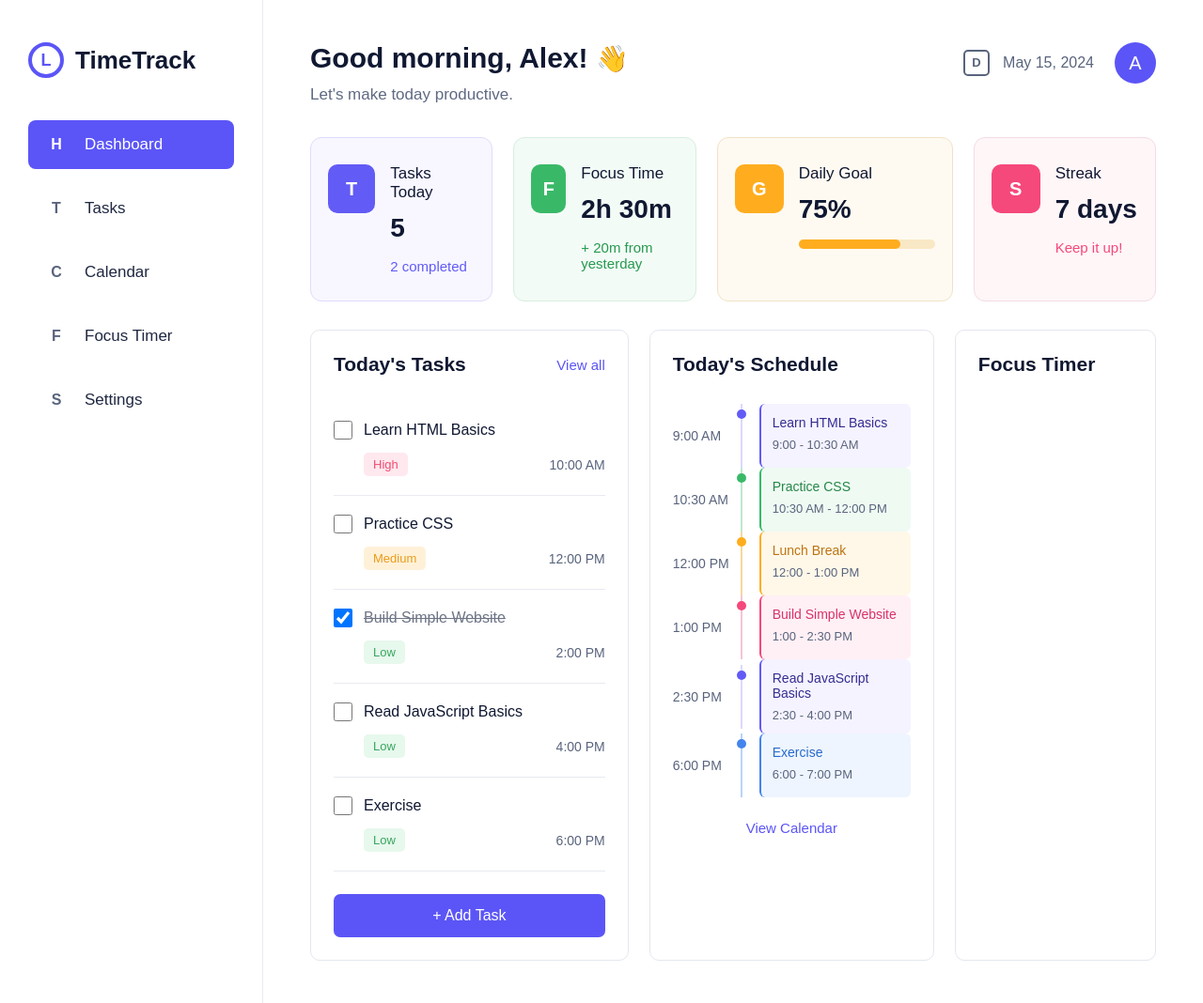
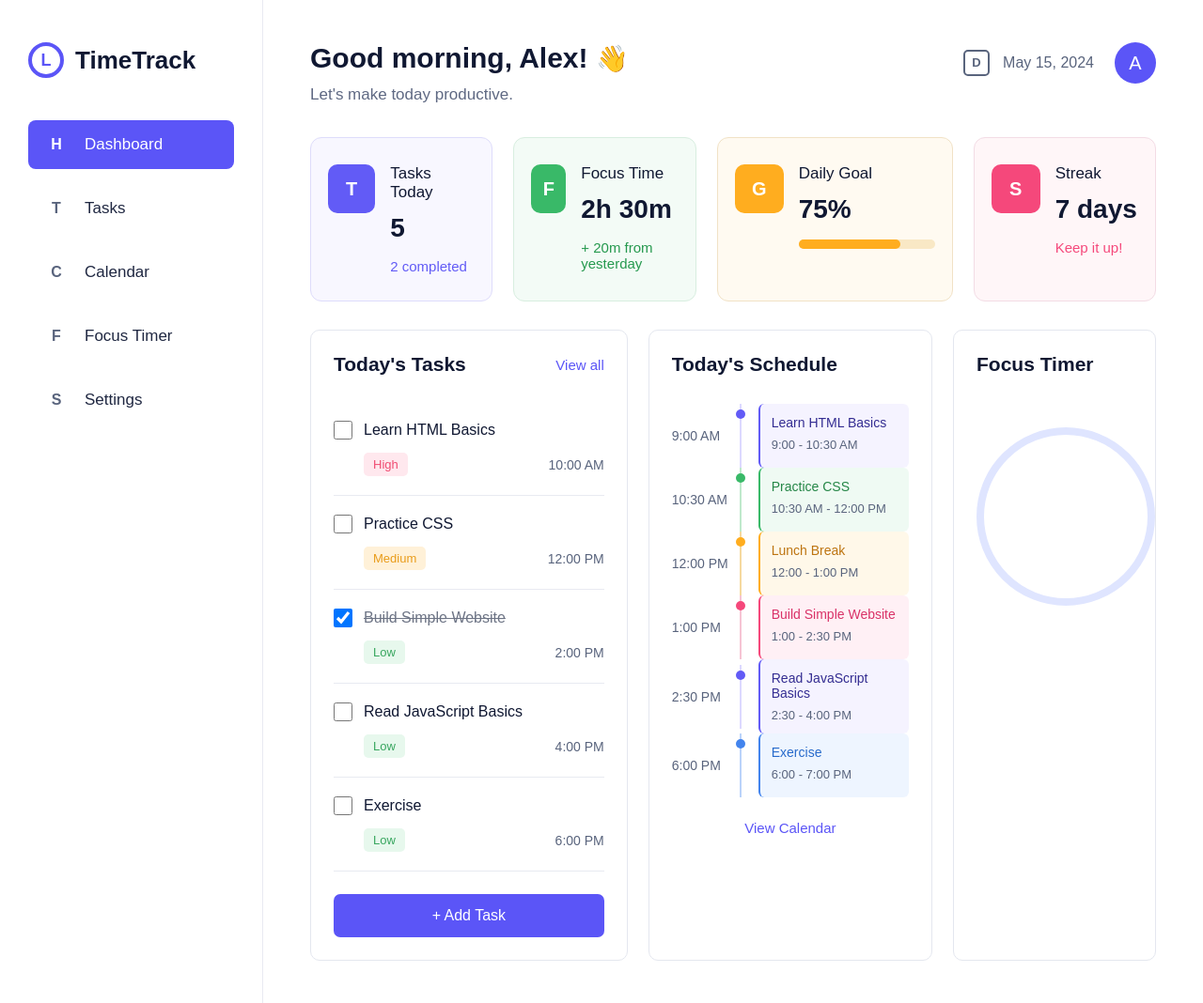
Before and after one commit to peterygalaxy-arch/Time-Management, a Flask app: page / in a window 1280 px wide. Shown: the whole page at 94% size. Run offline with Flask 3, Linux system fonts and the light colour scheme.

Commit message:
add the timer circle

```diff
--- a/static/style.css
+++ b/static/style.css
@@ -519,3 +519,11 @@ body {
     margin: 0;
     font-size: 21px;
 }
+
+.timer-circle {
+    width: 190px;
+    height: 190px;
+    margin: 55px auto 0 auto;
+    border: 8px solid #dfe5ff;
+    border-radius: 50%;
+}
--- a/templates/index.html
+++ b/templates/index.html
@@ -261,6 +261,8 @@
 
                 <div class="timer-panel">
                     <h3>Focus Timer</h3>
+
+                    <div class="timer-circle"></div>
                 </div>
             </div>
         </div>
```
